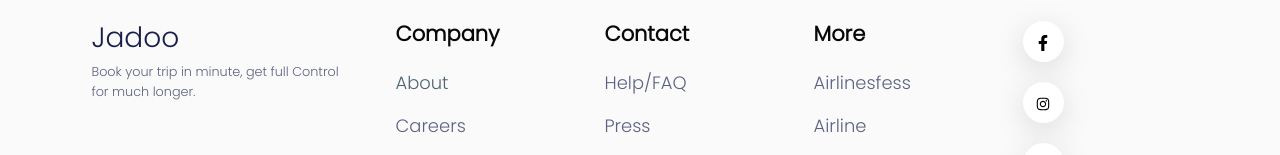
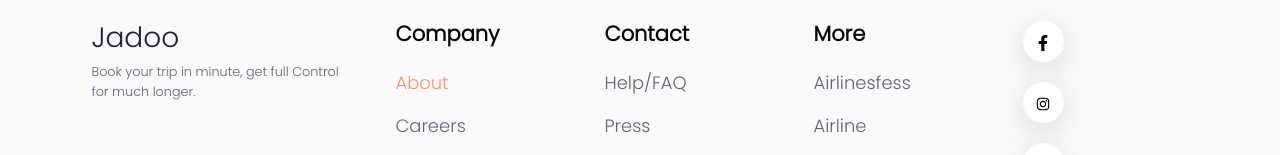
Before and after one commit to DevMohit98/jadoo-website, a React (Create React App) app: page / in a window 1280 px wide. In both pictures the pointer is over the link "About". Shown: the part 2520-2675 px from the top of the page. Built offline with nearby package versions, Linux system fonts and the light colour scheme.

Commit message:
fix footer icons

```diff
--- a/src/App.css
+++ b/src/App.css
@@ -208,7 +208,7 @@
   color: #5e6282;
 }
 .services-link:hover {
-  color: #4e6574;
+  color: #ff946d;
 }
 .social {
   display: inline-block;
```
